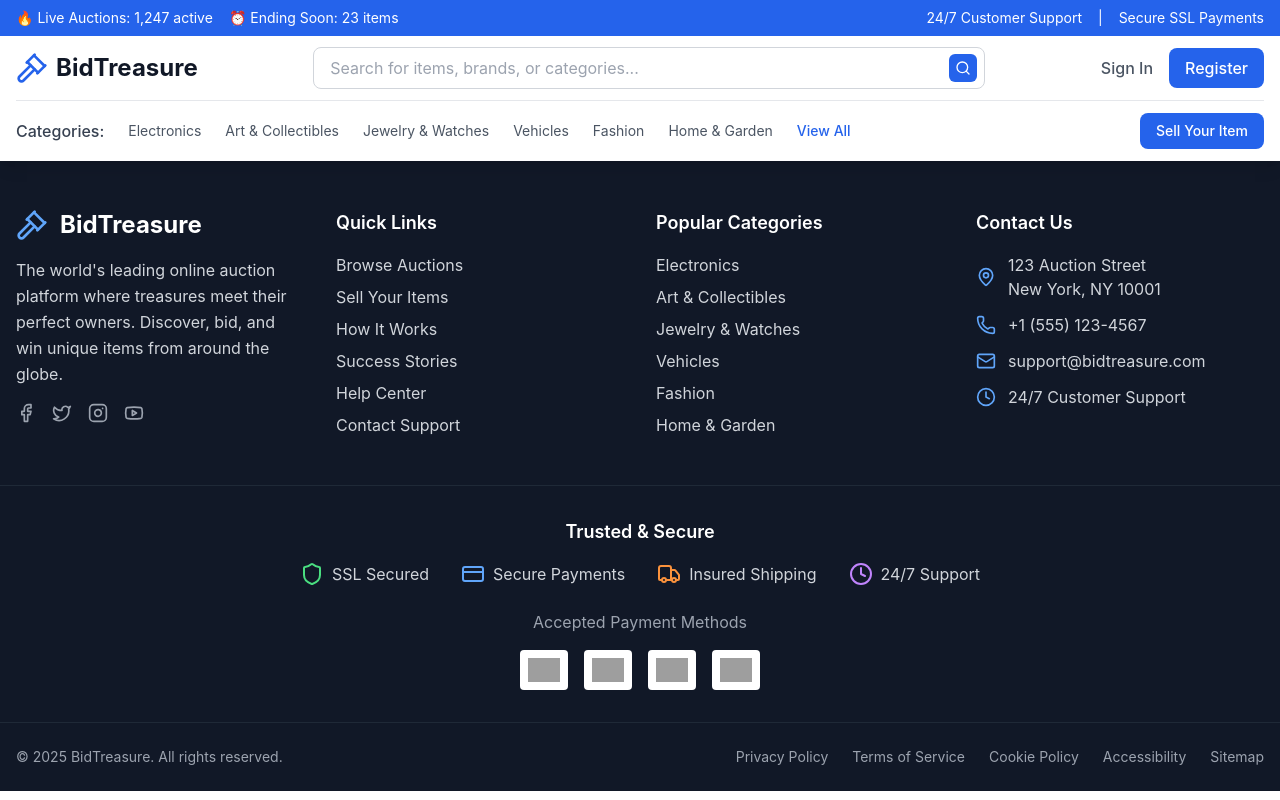
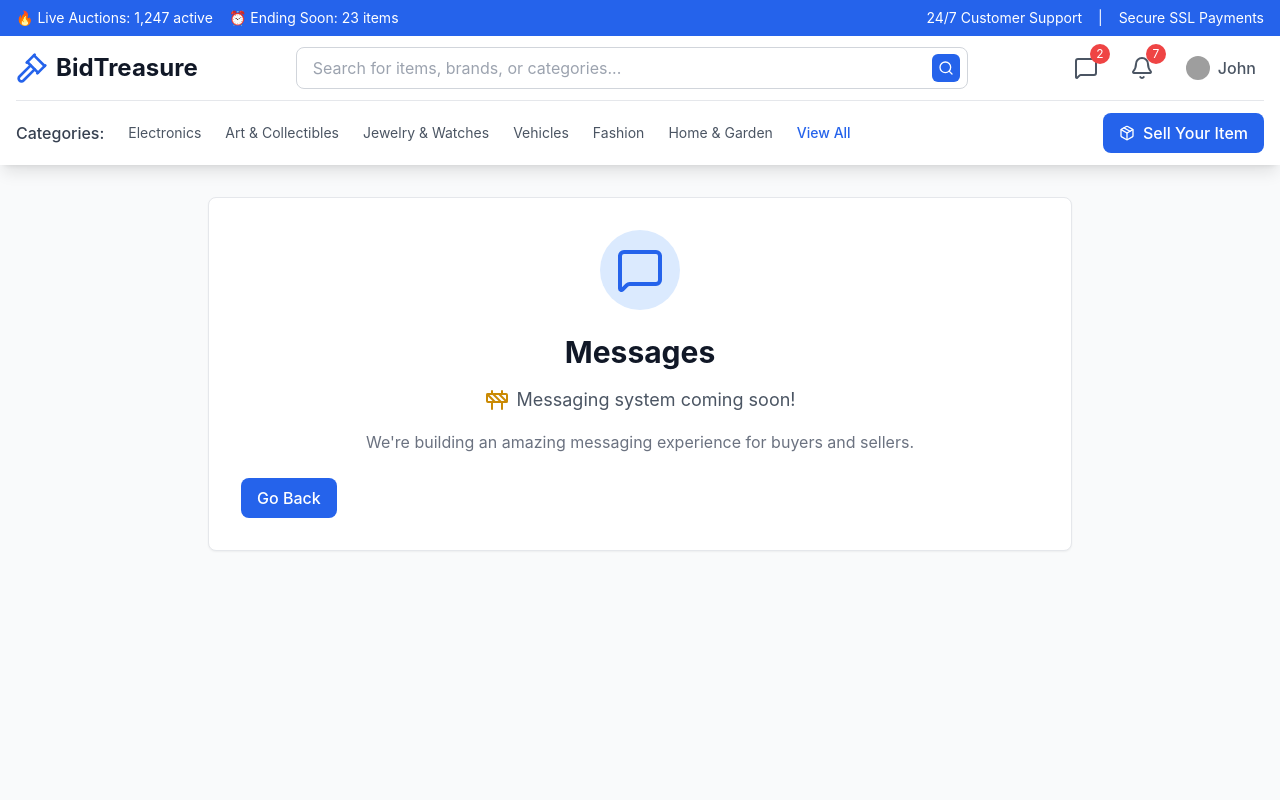
Before and after one commit to ahmed-226/BidTreasure, a React (Vite) app: page /messages in a window 1280 px wide. Shown: the top 800 px of the page. Built offline with nearby package versions, Linux system fonts and the light colour scheme; grey boxes are pictures that could not be loaded.

Commit message:
Add Messaging feature with MessagesPage, integrate MessagingProvider, and update Navbar for message notifications

```diff
--- a/src/App.jsx
+++ b/src/App.jsx
@@ -1,5 +1,6 @@
 import React, { useState, useEffect } from 'react';
 import { BrowserRouter as Router, Routes, Route, Navigate } from 'react-router-dom';
+import { MessagingProvider } from './contexts/MessagingContext';
 import Navbar from './components/layout/Navbar';
 import Footer from './components/layout/Footer';
 import Homepage from './pages/Homepage';
@@ -8,52 +9,36 @@ import UserDashboard from './pages/UserDashboard';
 import UserProfile from './pages/UserProfile';
 import AuctionDetails from './pages/AuctionDetails';
 import AuthContainer from './components/auth/AuthContainer';
+import SellPage from './pages/SellPage';
+import MessagesPage from './pages/MessagesPage';
 
 function App() {
-  const [user, setUser] = useState(null);
+  const [user, setUser] = useState({
+    id: 'current_user',
+    firstName: 'John',
+    lastName: 'Doe',
+    avatar: 'https://images.unsplash.com/photo-1472099645785-5658abf4ff4e?w=100&h=100&fit=crop&crop=face'
+  });
   const [showAuth, setShowAuth] = useState(false);
   const [isLoading, setIsLoading] = useState(true);
 
   useEffect(() => {
-    const savedUser = localStorage.getItem('bidtreasure_user');
-    if (savedUser) {
-      try {
-        setUser(JSON.parse(savedUser));
-      } catch (error) {
-        console.error('Error parsing saved user:', error);
-        localStorage.removeItem('bidtreasure_user');
-      }
-    }
+    setTimeout(() => {
       setIsLoading(false);
+    }, 1000);
   }, []);
 
   const handleAuthSuccess = ({ type, data }) => {
-    const userData = {
-      id: Date.now(),
-      email: data.email,
-      firstName: data.firstName || data.name?.split(' ')[0] || 'User',
-      lastName: data.lastName || data.name?.split(' ')[1] || '',
-      avatar: data.avatar || null,
-      joinDate: new Date().toISOString().split('T')[0],
-      ...data
-    };
-
-    setUser(userData);
-    localStorage.setItem('bidtreasure_user', JSON.stringify(userData));
+    setUser(data);
     setShowAuth(false);
-
-    console.log(`${type === 'login' ? 'Login' : 'Registration'} successful:`, userData);
   };
 
   const handleUpdateUser = (updatedUser) => {
     setUser(updatedUser);
-    localStorage.setItem('bidtreasure_user', JSON.stringify(updatedUser));
   };
 
   const handleLogout = () => {
     setUser(null);
-    localStorage.removeItem('bidtreasure_user');
-    console.log('User logged out');
   };
 
   const handleAuthClick = () => {
@@ -62,7 +47,7 @@ function App() {
 
   if (isLoading) {
     return (
-      <div className="min-h-screen flex items-center justify-center bg-white">
+      <div className="min-h-screen bg-gray-50 flex items-center justify-center">
         <div className="text-center">
           <div className="animate-spin rounded-full h-12 w-12 border-b-2 border-blue-600 mx-auto mb-4"></div>
           <p className="text-gray-600">Loading BidTreasure...</p>
@@ -74,26 +59,37 @@ function App() {
   if (showAuth) {
     return (
       <AuthContainer
+        onAuthSuccess={handleAuthSuccess}
         onClose={() => setShowAuth(false)}
-        onAuthSuccess={handleAuthSuccess}
       />
     );
   }
 
   return (
+    <MessagingProvider> {/* Wrap everything in MessagingProvider */}
       <Router>
-      <div className="App">
+        <div className="min-h-screen bg-gray-50">
           <Navbar
             user={user}
             onAuthClick={handleAuthClick}
             onLogout={handleLogout}
           />
 
-        <main>
           <Routes>
             <Route path="/" element={<Homepage />} />
             <Route path="/search" element={<SearchResults />} />
-            <Route path="/auction/:id" element={<AuctionDetails />} />  {/* ADD THIS LINE */}
+            <Route path="/auction/:id" element={<AuctionDetails user={user} />} />
+            <Route path="/sell" element={<SellPage />} />
+            <Route
+              path="/messages"
+              element={
+                user ? (
+                  <MessagesPage user={user} />
+                ) : (
+                  <Navigate to="/" replace />
+                )
+              }
+            />
             <Route
               path="/dashboard"
               element={
@@ -108,18 +104,18 @@ function App() {
               path="/profile"
               element={
                 user ? (
-                  <UserProfile user={user} />
+                  <UserProfile user={user} onUpdateUser={handleUpdateUser} />
                 ) : (
                   <Navigate to="/" replace />
                 )
               }
             />
           </Routes>
-        </main>
 
           <Footer />
         </div>
       </Router>
+    </MessagingProvider>
   );
 }
 
--- a/src/components/layout/Navbar.jsx
+++ b/src/components/layout/Navbar.jsx
@@ -1,11 +1,15 @@
 import React, { useState } from 'react';
-import { useNavigate } from 'react-router-dom';
-import { Search, Menu, X, Heart, Bell, Gavel, User } from 'lucide-react';
+import { useNavigate, Link } from 'react-router-dom';
+import { Search, Menu, X, Heart, Bell, Gavel, User, Package, MessageSquare } from 'lucide-react';
+import { useMessaging } from '../../contexts/MessagingContext';
+
+
 
 const Navbar = ({ user, onAuthClick, onLogout }) => {
   const navigate = useNavigate();
   const [isMenuOpen, setIsMenuOpen] = useState(false);
   const [searchQuery, setSearchQuery] = useState('');
+  const { unreadCount } = useMessaging();
 
   const categories = [
     'Electronics',
@@ -111,16 +115,18 @@ const Navbar = ({ user, onAuthClick, onLogout }) => {
             <div className="hidden md:flex items-center space-x-4">
               {user ? (
                 <>
-                  <button
-                    onClick={handleWatchlistClick}
+                  <Link
+                    to="/messages"
                     className="relative p-2 text-secondary-600 hover:text-primary-600 transition-colors"
-                    title="My Watchlist"
+                    title="Messages"
                   >
-                    <Heart className="h-6 w-6" />
-                    <span className="absolute -top-1 -right-1 bg-red-500 text-white text-xs rounded-full h-5 w-5 flex items-center justify-center">
-                      3
-                    </span>
-                  </button>
+                    <MessageSquare className="h-6 w-6" />
+                    {unreadCount > 0 && (
+                      <span className="absolute -top-1 -right-1 bg-red-500 text-white text-xs rounded-full h-5 w-5 flex items-center justify-center">
+                        {unreadCount}
+                      </span>
+                    )}
+                  </Link>
                   <button
                     className="relative p-2 text-secondary-600 hover:text-primary-600 transition-colors"
                     title="Notifications"
@@ -242,9 +248,13 @@ const Navbar = ({ user, onAuthClick, onLogout }) => {
                 View All
               </button>
             </div>
-            <button className="btn-primary text-sm">
+            <Link
+              to="/sell"
+              className="btn-primary flex items-center"
+            >
+              <Package className="h-4 w-4 mr-2" />
               Sell Your Item
-            </button>
+            </Link>
           </div>
         </div>
       </div>
--- /dev/null
+++ b/src/pages/MessagesPage.jsx
@@ -0,0 +1,34 @@
+import React from 'react';
+import { MessageSquare, Construction } from 'lucide-react';
+
+const MessagesPage = ({ user }) => {
+    return (
+        <div className="min-h-screen bg-gray-50 pt-8">
+            <div className="max-w-4xl mx-auto px-4">
+                <div className="bg-white rounded-lg shadow-sm border border-gray-200 p-8 text-center">
+                    <div className="flex justify-center mb-6">
+                        <div className="bg-blue-100 p-4 rounded-full">
+                            <MessageSquare className="h-12 w-12 text-blue-600" />
+                        </div>
+                    </div>
+                    <h1 className="text-3xl font-bold text-gray-900 mb-4">Messages</h1>
+                    <div className="flex items-center justify-center mb-4">
+                        <Construction className="h-6 w-6 text-yellow-600 mr-2" />
+                        <p className="text-lg text-gray-600">Messaging system coming soon!</p>
+                    </div>
+                    <p className="text-gray-500 mb-6">
+                        We're building an amazing messaging experience for buyers and sellers.
+                    </p>
+                    <button
+                        onClick={() => window.history.back()}
+                        className="btn-primary"
+                    >
+                        Go Back
+                    </button>
+                </div>
+            </div>
+        </div>
+    );
+};
+
+export default MessagesPage;
```
Also changed, not shown: src/pages/AuctionDetails.jsx (+38 -15 lines). Lines whose indentation alone changed are shown as unchanged.
